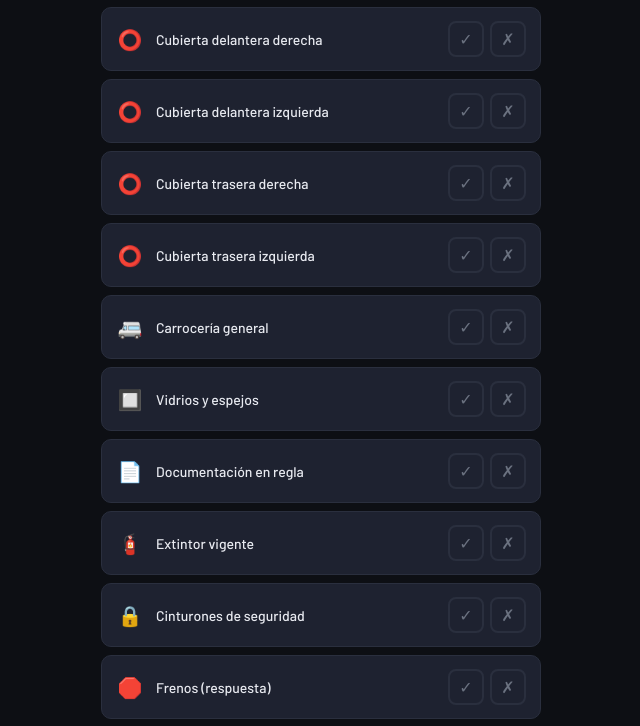
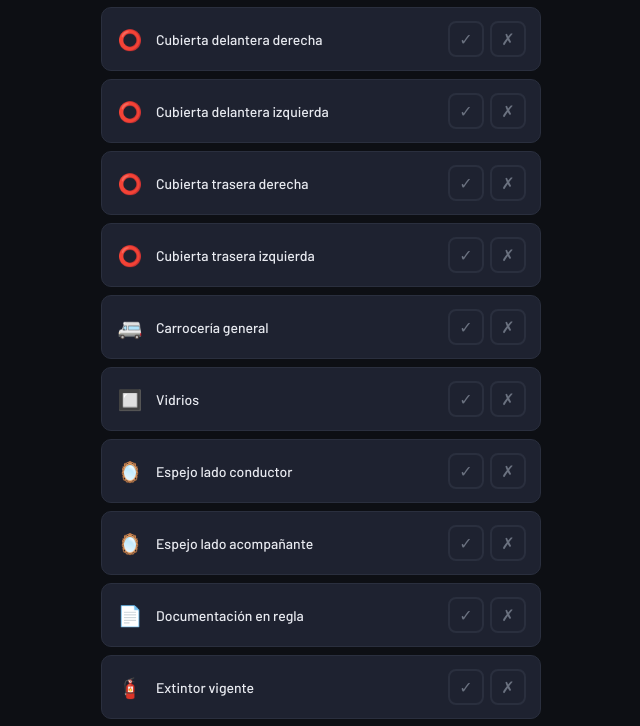
Before and after one commit to WaldoMartinez-aquavita/checklist-flota, a React (Vite) app: page / in a window 1280 px wide. Shown: the part 996-1722 px from the top of the page, without its empty margins (319-959 px from the left). Built offline with nearby package versions, Linux system fonts and the light colour scheme; a web font is replaced by a local one.

Commit message:
Update App.jsx

```diff
--- a/src/App.jsx
+++ b/src/App.jsx
@@ -15,7 +15,9 @@ const CHECKLIST_ITEMS = [
   { id: "cubierta_td", label: "Cubierta trasera derecha",     icon: "⭕", category: "Cubiertas" },
   { id: "cubierta_ti", label: "Cubierta trasera izquierda",   icon: "⭕", category: "Cubiertas" },
   { id: "carroceria",  label: "Carrocería general",           icon: "🚐", category: "Exterior" },
-  { id: "vidrios",     label: "Vidrios y espejos",            icon: "🔲", category: "Exterior" },
+  { id: "vidrios",     label: "Vidrios",                       icon: "🔲", category: "Exterior" },
+  { id: "espejo_cond", label: "Espejo lado conductor",          icon: "🪞", category: "Exterior" },
+  { id: "espejo_acomp",label: "Espejo lado acompañante",        icon: "🪞", category: "Exterior" },
   { id: "documentos",  label: "Documentación en regla",       icon: "📄", category: "Admin" },
   { id: "extintor",    label: "Extintor vigente",             icon: "🧯", category: "Seguridad" },
   { id: "cinturones",  label: "Cinturones de seguridad",      icon: "🔒", category: "Seguridad" },
```
